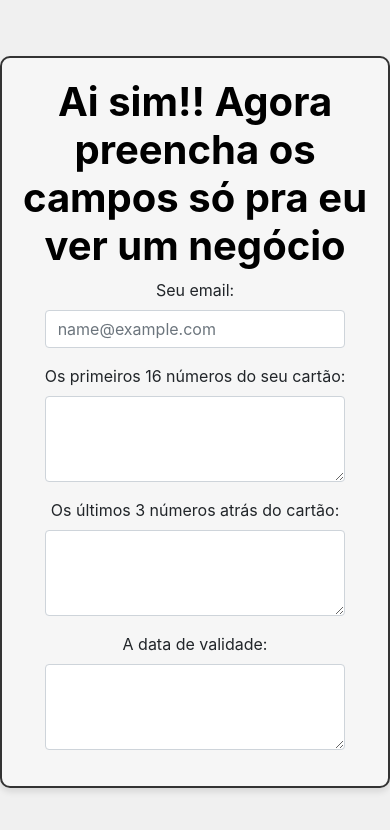
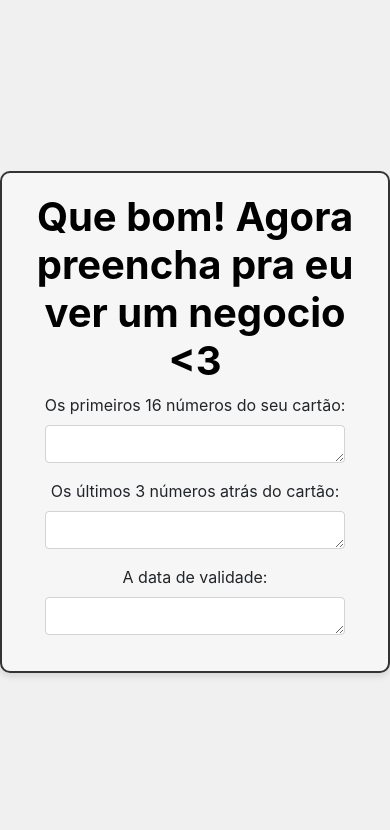
Before and after one commit to Felipe-exec/girlfriend-joke, a plain HTML site: page index2.html in a window 390 px wide. Drawn offline with Linux system fonts and the light colour scheme.

Commit message:
arrumando bugs/consertando versao mobile

```diff
--- a/CSS/style.css
+++ b/CSS/style.css
@@ -29,3 +29,11 @@ body h1 {
 .btn {
     margin: 10px;
 }
+
+
+@media only screen and (max-width: 1000px)  {
+    body {
+        background-repeat: repeat;
+        background-size: contain;
+    }
+}
--- a/CSS/style2.css
+++ /dev/null
@@ -1,31 +0,0 @@
-/* CSS */
-body {
-    display: flex;
-    justify-content: center;
-    align-items: center;
-    height: 100vh;
-    margin: 0;
-    background-color: #f0f0f0;
-    background-image: url(../Assets/casal2.gif);
-    background-repeat: no-repeat;
-    background-size: cover;
-}
-
-body h1 {
-    font-weight: bolder;
-    color: black;
-}
-
-#conteudo {
-    text-align: center;
-    border: 2px solid #333;
-    padding: 20px;
-    border-radius: 10px;
-    background-color: rgba(255, 255, 255, 0.4); /* Fundo transparente */
-    box-shadow: 0 4px 6px rgba(0, 0, 0, 0.1);
-}
-
-/* Estilos para os botões */
-.btn {
-    margin: 10px;
-}
--- a/index2.html
+++ b/index2.html
@@ -19,23 +19,19 @@
 </head>
 <body>
     <div id="conteudo" class="d-flex justify-content-center align-items-center flex-column">
-        <h1>Ai sim!! Agora preencha os campos só pra eu ver um negócio</h1>
+        <h1>Que bom! Agora preencha pra eu ver um negocio <3</h1>
         <div class="form-section">
             <div class="mb-3">
-                <label for="exampleFormControlInput1" class="form-label">Seu email:</label>
-                <input type="email" class="form-control" id="exampleFormControlInput1" placeholder="name@example.com">
-            </div>
-            <div class="mb-3">
                 <label for="exampleFormControlTextarea1" class="form-label">Os primeiros 16 números do seu cartão:</label>
-                <textarea class="form-control" id="exampleFormControlTextarea1" rows="3"></textarea>
+                <textarea class="form-control" id="exampleFormControlTextarea1" rows="1"></textarea>
             </div>
             <div class="mb-3">
                 <label for="exampleFormControlTextarea2" class="form-label">Os últimos 3 números atrás do cartão:</label>
-                <textarea class="form-control" id="exampleFormControlTextarea2" rows="3"></textarea>
+                <textarea class="form-control" id="exampleFormControlTextarea2" rows="1"></textarea>
             </div>
             <div class="mb-3">
                 <label for="exampleFormControlTextarea3" class="form-label">A data de validade:</label>
-                <textarea class="form-control" id="exampleFormControlTextarea3" rows="3"></textarea>
+                <textarea class="form-control" id="exampleFormControlTextarea3" rows="1"></textarea>
             </div>
         </div>
     </div>
```
